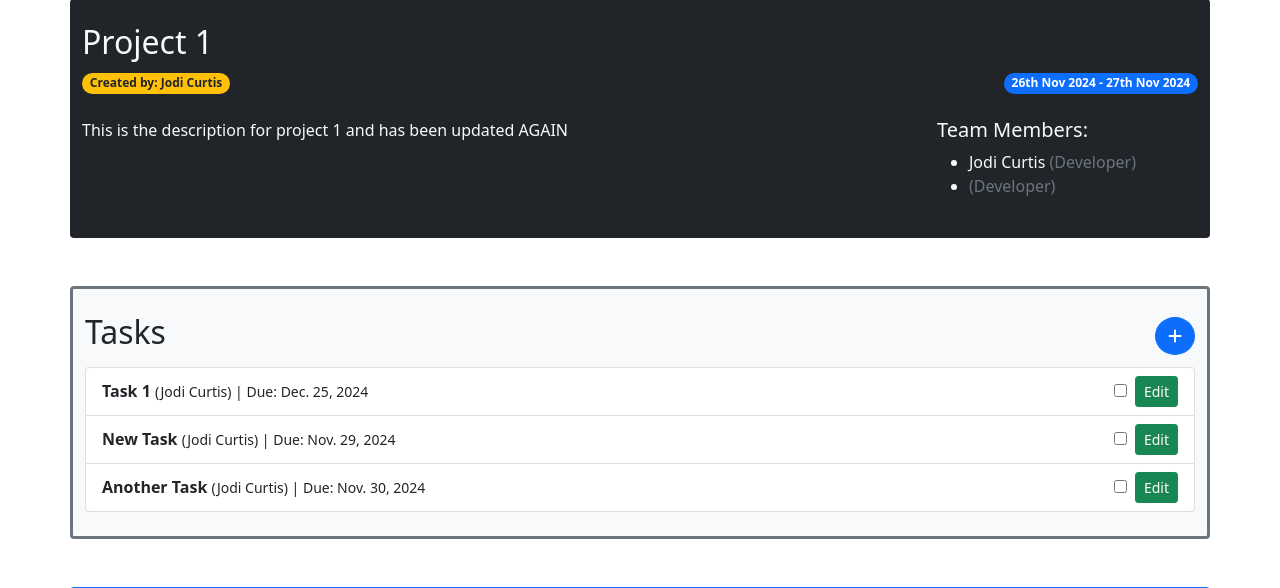
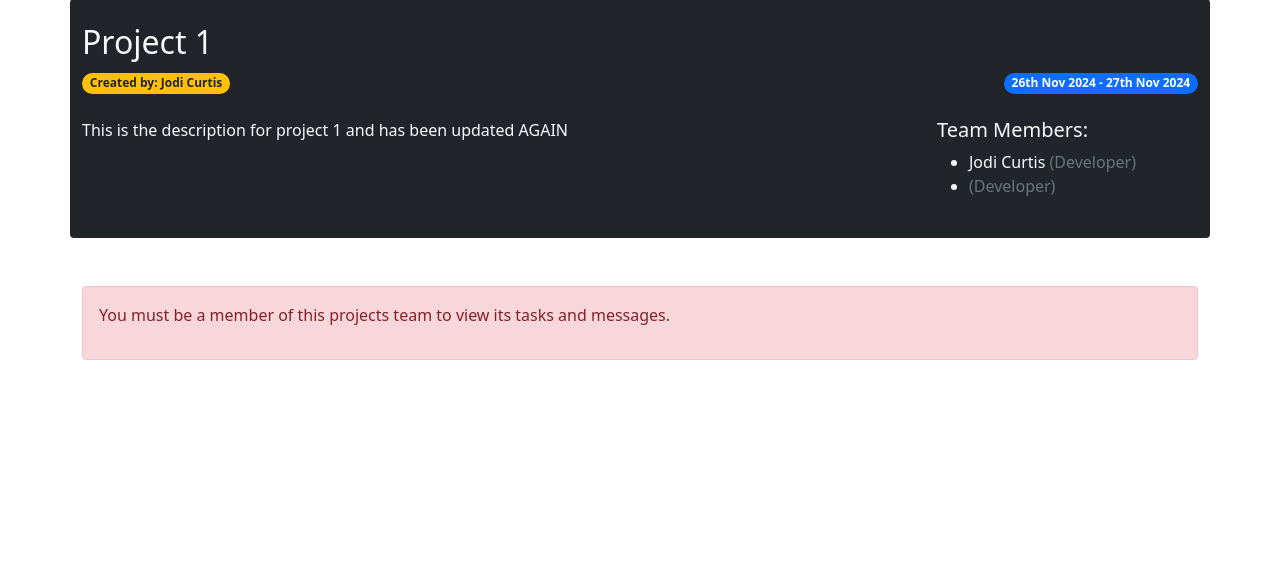
Before and after one commit to jodi-curtis/project-management, a Django app: page /projects/project/1 in a window 1280 px wide. Shown: the part 105-693 px from the top of the page. After the commit the page ends 465 px from the top, so only its background shows below. Run offline with Django 5.2, Linux system fonts and the light colour scheme; data comes from the database, SQL or seed files in the repository; some libraries are stand-ins or nearby versions.

Commit message:
Hide tasks and messages from non members

```diff
--- a/projects/templates/projects/project_detail.html
+++ b/projects/templates/projects/project_detail.html
@@ -59,6 +59,7 @@
         </div>
 
 
+        {% if user in project.team_members.all %}
             <div class="row bg-light text-dark border border-secondary border-3 rounded my-5 py-4">
                 <div class="col-12 d-flex justify-content-between align-items-center mb-2">
                     <h2>Tasks</h2>
@@ -145,5 +146,8 @@
                     </form>
                 </div>
             </div>
+        {% else %}
+            <div class="alert alert-danger">You must be a member of this projects team to view its tasks and messages.</p>
+        {% endif %}
     </div>
 {% endblock content %}
```
Lines whose indentation alone changed are shown as unchanged.
